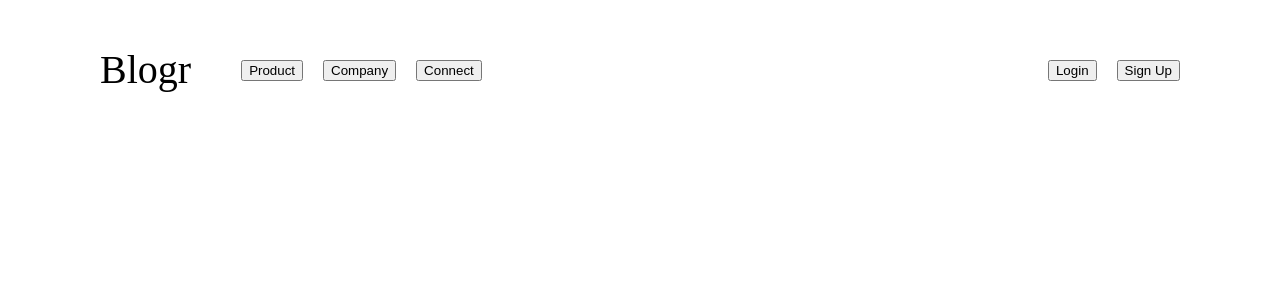
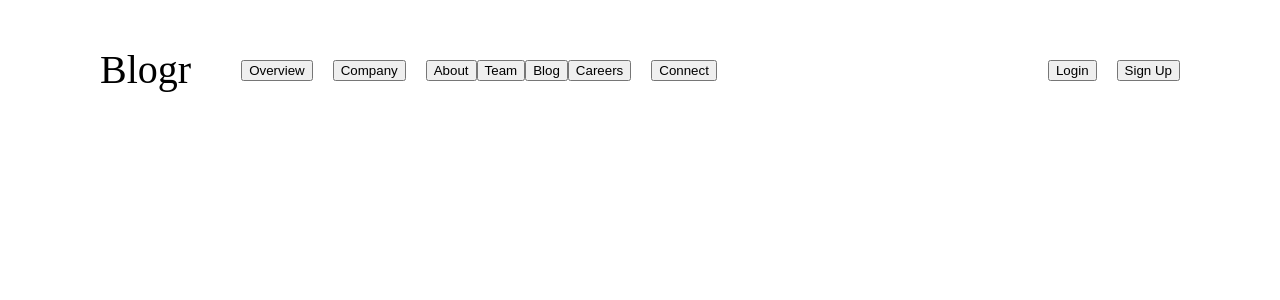
Before and after one commit to tamasgyetvan/Blogr_LandinPage, a React (Vite) app: page / in a window 1280 px wide. Both pictures are taken after a click on the button "Company". Shown: the top 300 px of the page. Built offline with nearby package versions, Linux system fonts and the light colour scheme.

Commit message:
Create NavBar component

```diff
--- a/src/components/Header/DropDown.tsx
+++ b/src/components/Header/DropDown.tsx
@@ -1,16 +1,23 @@
 import { useState } from "react";
 
-export const DropDown: React.FC = () => {
+export type DropDownProps = {
+  title: string;
+  menuItems: Array<string>;
+};
+
+export const DropDown = ({ title, menuItems }: DropDownProps) => {
   const [open, setOpen] = useState(false);
 
   return (
     <>
-      <button
-        onClick={() => {
-          setOpen(!open);
-        }}
-      ></button>
-      {open ? <div>open</div> : <div></div>}
+      <button onClick={() => setOpen(!open)}>{title}</button>
+      {open ? (
+        <div className="dropDown">
+          {menuItems.map((item) => {
+            return <button>{item}</button>;
+          })}
+        </div>
+      ) : null}
     </>
   );
 };
--- a/src/components/Header/Header.tsx
+++ b/src/components/Header/Header.tsx
@@ -1,15 +1,12 @@
 import "../../scss/components/Header.scss";
+import { NavBar } from "./NavBar";
 
-export const Header: React.FC = () => {
+export const Header = () => {
   return (
     <header>
       <div className="navContainer">
         <h1>Blogr</h1>
-        <nav>
-          <button>Product</button>
-          <button>Company</button>
-          <button>Connect</button>
-        </nav>
+        <NavBar></NavBar>
       </div>
       <div className="authContainer">
         <button>Login</button>
--- /dev/null
+++ b/src/components/Header/NavBar.tsx
@@ -0,0 +1,32 @@
+import { DropDown } from "./DropDown";
+
+type DropDownItem = {
+  title: string;
+  menuItems: Array<string>;
+};
+
+export const NavBar = () => {
+  const DropDownItems: Array<DropDownItem> = [
+    {
+      title: "Overview",
+      menuItems: ["Pricing", "Marketplace", "Features", "Integrations"],
+    },
+    {
+      title: "Company",
+      menuItems: ["About", "Team", "Blog", "Careers"],
+    },
+    {
+      title: "Connect",
+      menuItems: ["Contact", "Newsletter", "Linkedin"],
+    },
+  ];
+  return (
+    <nav>
+      {DropDownItems.map((item) => {
+        return (
+          <DropDown title={item.title} menuItems={item.menuItems}></DropDown>
+        );
+      })}
+    </nav>
+  );
+};
```
